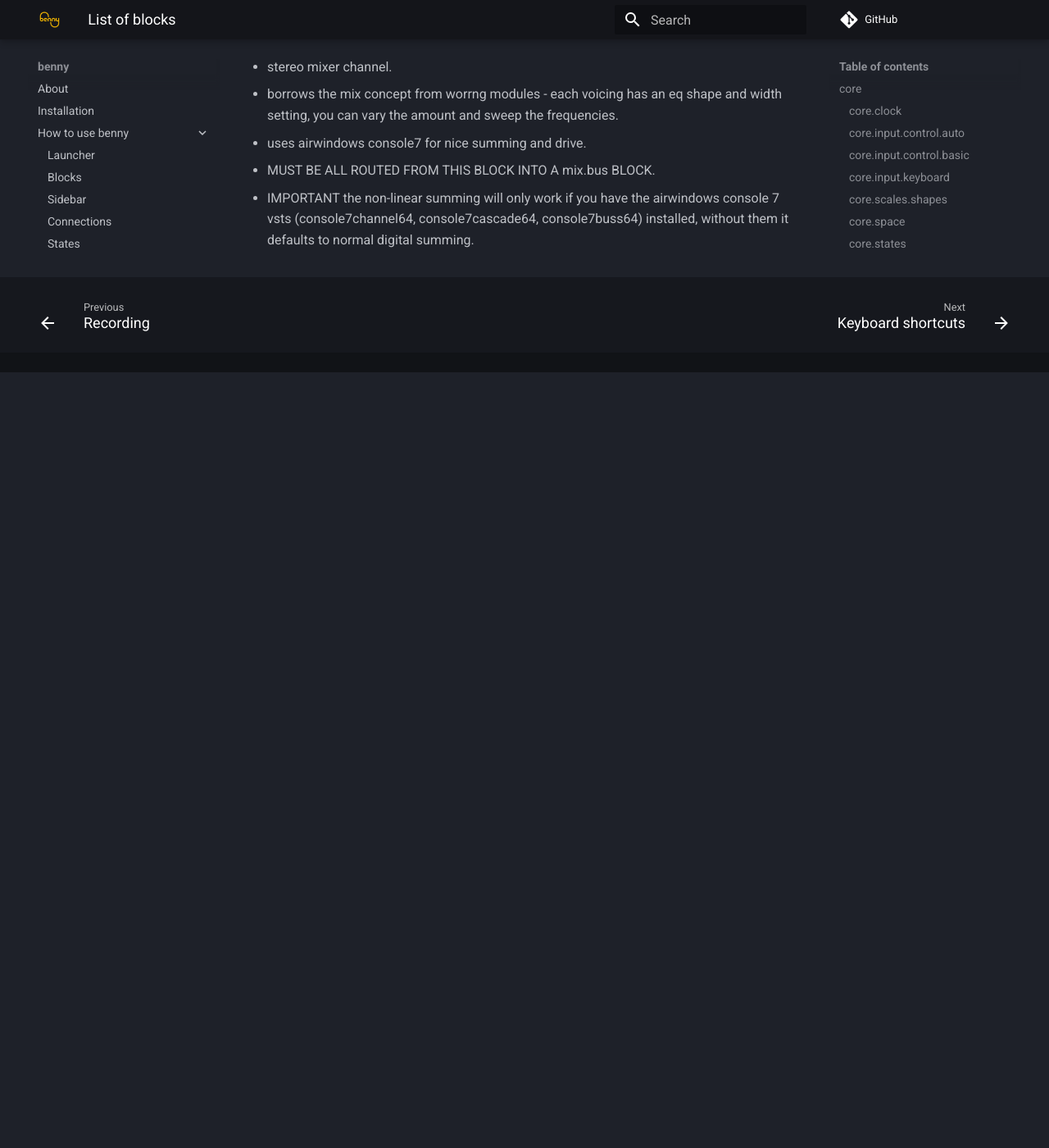
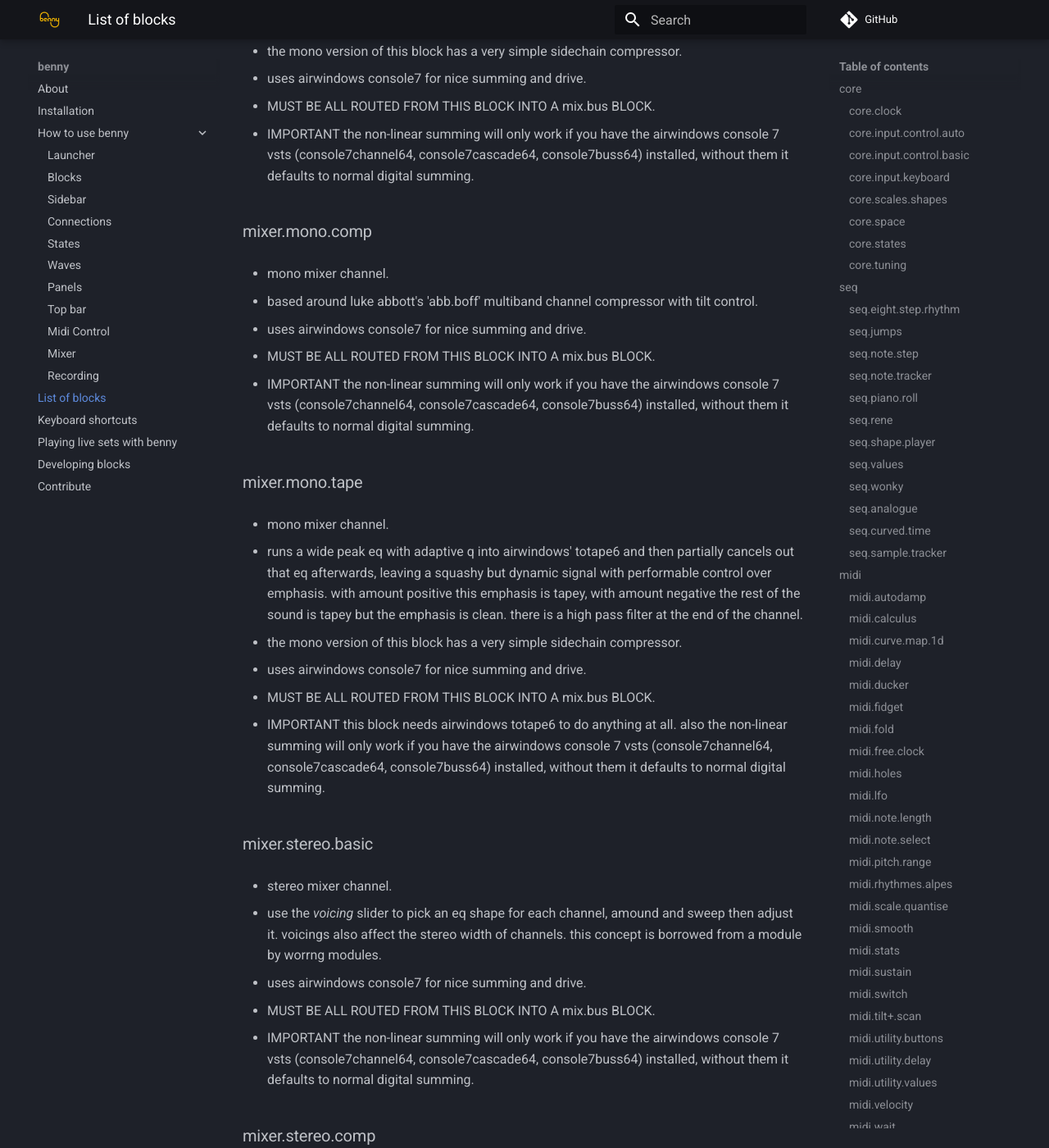
Before and after one commit to playbenny/benny_manual, an MkDocs documentation site: the page built from docs/blockipedia.md, in a window 1280 px wide and 1400 px high, scrolled down 25750 px. Shown: the whole window at 82% size. Built offline with MkDocs 1.6.1 and Material for MkDocs 9.7.7, drawn with Linux system fonts in a browser that asks for light colours; comment, search, counter and statistics services are not loaded; before the commit the page ends 26204 px from its top, so only the background shows below that; some of the changed text lies outside the part shown.

Commit message:
Update blockipedia.md

```diff
--- a/docs/blockipedia.md
+++ b/docs/blockipedia.md
@@ -610,17 +610,25 @@
 
 ## mix
 
-### mix.bus
+## mixer
+
+### mixer.bus
 - provides a UI for all connected mixer channel blocks. optionally you can put the mixer bus ui in the bottom panel area.
 
 - every mix.channel/stereo.channel etc block has to be routed, at unity gain, to one of these, to make the airwindows non-linear summing magic work.
 
 - IMPORTANT the non-linear summing will only work if you have the airwindows console 7 vsts (console7channel64, console7cascade64, console7buss64) installed, without it the mixer defaults to normal digital summing.
 
-### mix.channel
-- mixer channel.
+### mixer.mono.basic
+- mono mixer channel.
 
-- borrows the mix concept from worrng modules - each voicing has an eq shape and width setting, you can vary the amount and sweep the frequencies.
+- the *voicing* slider sets the character of each channel - it controls eq shape and stereo width together.
+
+- 'clean' is just sub-sonic / ultrasonic filters, the kick and sub curves are designed to work together, and the other voicings progressively get brighter and wider as you go up. the amount slider and sweep slider adjust the depth and frequencies of whichever voicing you've picked.
+
+- this concept is borrowed from a module by worrng modules.
+
+- the mono version of this block has a very simple sidechain compressor.
 
 - uses airwindows console7 for nice summing and drive.
 
@@ -628,13 +636,59 @@
 
 - IMPORTANT the non-linear summing will only work if you have the airwindows console 7 vsts (console7channel64, console7cascade64, console7buss64) installed, without them it defaults to normal digital summing.
 
-### mix.stereo.channel
-- stereo mixer channel.
+### mixer.mono.comp
+- mono mixer channel.
 
-- borrows the mix concept from worrng modules - each voicing has an eq shape and width setting, you can vary the amount and sweep the frequencies.
+- based around luke abbott's 'abb.boff' multiband channel compressor with tilt control.
 
 - uses airwindows console7 for nice summing and drive.
 
 - MUST BE ALL ROUTED FROM THIS BLOCK INTO A mix.bus BLOCK.
 
 - IMPORTANT the non-linear summing will only work if you have the airwindows console 7 vsts (console7channel64, console7cascade64, console7buss64) installed, without them it defaults to normal digital summing.
+
+### mixer.mono.tape
+- mono mixer channel.
+
+- runs a wide peak eq with adaptive q into airwindows' totape6 and then partially cancels out that eq afterwards, leaving a squashy but dynamic signal with performable control over emphasis. with amount positive this emphasis is tapey, with amount negative the rest of the sound is tapey but the emphasis is clean. there is a high pass filter at the end of the channel.
+
+- the mono version of this block has a very simple sidechain compressor.
+
+- uses airwindows console7 for nice summing and drive.
+
+- MUST BE ALL ROUTED FROM THIS BLOCK INTO A mix.bus BLOCK.
+
+- IMPORTANT this block needs airwindows totape6 to do anything at all. also the non-linear summing will only work if you have the airwindows console 7 vsts (console7channel64, console7cascade64, console7buss64) installed, without them it defaults to normal digital summing.
+
+### mixer.stereo.basic
+- stereo mixer channel.
+
+- use the *voicing* slider to pick an eq shape for each channel, amound and sweep then adjust it. voicings also affect the stereo width of channels. this concept is borrowed from a module by worrng modules.
+
+- uses airwindows console7 for nice summing and drive.
+
+- MUST BE ALL ROUTED FROM THIS BLOCK INTO A mix.bus BLOCK.
+
+- IMPORTANT the non-linear summing will only work if you have the airwindows console 7 vsts (console7channel64, console7cascade64, console7buss64) installed, without them it defaults to normal digital summing.
+
+### mixer.stereo.comp
+- stereo mixer channel.
+
+- based around a mid-side modification of luke abbott's 'abb.boff' multiband channel compressor with tilt control.
+
+- uses airwindows console7 for nice summing and drive.
+
+- MUST BE ALL ROUTED FROM THIS BLOCK INTO A mix.bus BLOCK.
+
+- IMPORTANT the non-linear summing will only work if you have the airwindows console 7 vsts (console7channel64, console7cascade64, console7buss64) installed, without them it defaults to normal digital summing.
+
+### mixer.stereo.tape
+- stereo mixer channel.
+
+- runs a wide peak eq with adaptive q into airwindows' totape6 (configured for mid side) and then partially cancels out that eq afterwards, leaving a squashy but dynamic signal with performable control over emphasis. with amount positive this emphasis is tapey, with amount negative the rest of the sound is tapey but the emphasis is clean. there is a high pass filter at the end of the channel.
+
+- uses airwindows console7 for nice summing and drive.
+
+- MUST BE ALL ROUTED FROM THIS BLOCK INTO A mix.bus BLOCK.
+
+- IMPORTANT this block needs airwindows totape6 to do anything at all. also the non-linear summing will only work if you have the airwindows console 7 vsts (console7channel64, console7cascade64, console7buss64) installed, without them it defaults to normal digital summing.
```
